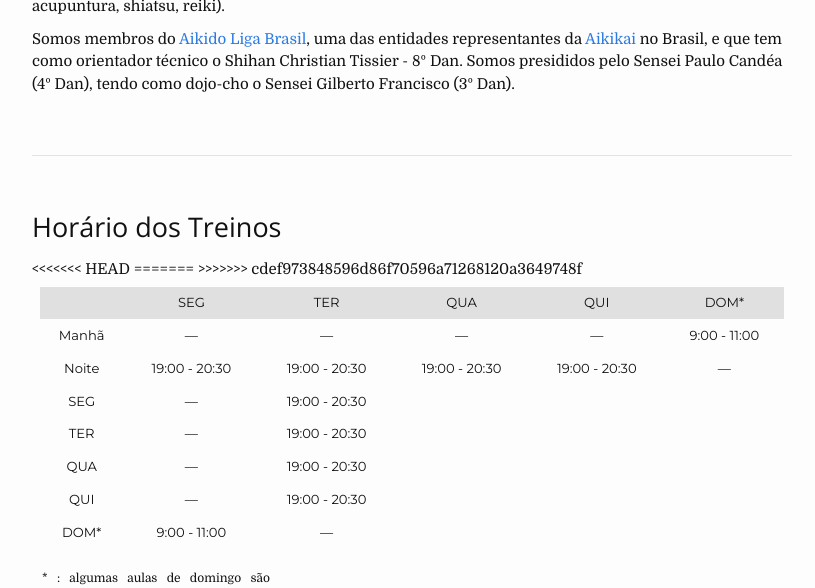
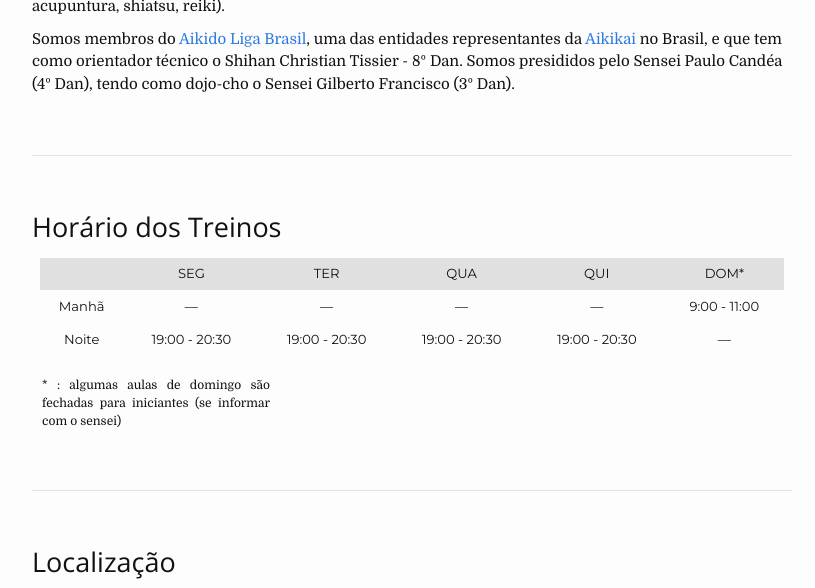
Before and after one commit to aikidorecife/aikidorecife.github.io, a Jekyll site: the page built from dojo.html, in a window 1280 px wide and 900 px high, scrolled down 457 px, cut to the strip 0-588 px from the top of the window. Shown: the whole strip, without its empty margins (228-1043 px from the left). Built offline with Jekyll 4.4.1, drawn with Linux system fonts in a browser that asks for light colours; nearby versions of some CDN libraries.

Commit message:
correcting some bugs

```diff
--- a/css/main.scss
+++ b/css/main.scss
@@ -58,8 +58,4 @@ $home-height: ((720 * $content-width) / 960)px;
 }
 
 // Import partials from `sass_dir` (defaults to `_sass`)
-@import
-	"reset",
-    "base",
-    "layout",
-	"mystyle";
+@import "reset", "base", "layout", "mystyle";
--- a/dojo.html
+++ b/dojo.html
@@ -46,7 +46,6 @@ Sensei Gilberto Francisco (3º Dan).
   </tr>
 </thead>
 <tbody>
-<<<<<<< HEAD
   <tr>
     <td>Manhã</td>
     <td>&#8212;</td>
@@ -63,33 +62,6 @@ Sensei Gilberto Francisco (3º Dan).
     <td>19:00 - 20:30</td>
     <td>&#8212;</td>
   </tr>
-=======
-<tr>
-<td>SEG</td>
-<td>&#8212;</td>
-<td>19:00 - 20:30</td>
-</tr>
-<tr>
-<td>TER</td>
-<td>&#8212;</td>
-<td>19:00 - 20:30</td>
-</tr>
-<tr>
-<td>QUA</td>
-<td>&#8212;</td>
-<td>19:00 - 20:30</td>
-</tr>
-<tr>
-<td>QUI</td>
-<td>&#8212;</td>
-<td>19:00 - 20:30</td>
-</tr>
-<tr>
-<td>DOM*</td>
-<td>9:00 - 11:00</td>
-<td>&#8212;</td>
-</tr>
->>>>>>> cdef973848596d86f70596a71268120a3649748f
 </tbody>
 </table>
 <p style="width: 30%" class="obs">
```
